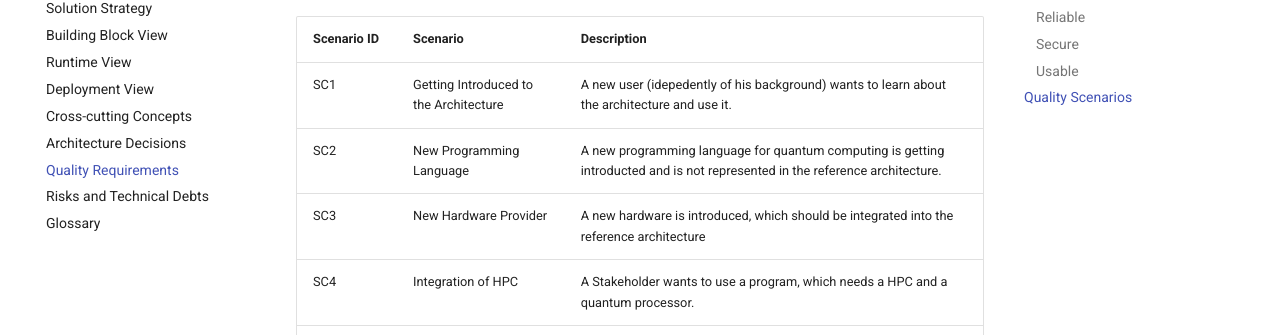
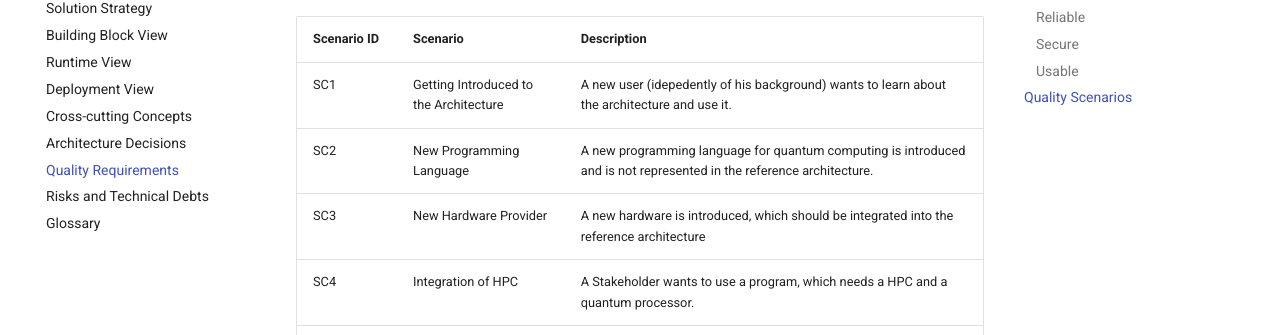
Before and after one commit to FullStaQD/architecture, an MkDocs documentation site: the page built from docs/10_quality_requirements.md, in a window 1280 px wide and 900 px high, scrolled down 4933 px. Shown: the part 226-561 px from the top of the window. Built offline with MkDocs 1.6.1 and Material for MkDocs 9.7.7, drawn with Linux system fonts in a browser that asks for light colours.

Commit message:
Update docs/10_quality_requirements.md
Co-authored-by: Max Schweikart <60352933+schweikart@users.noreply.github.com>
Signed-off-by: RinorKIT <tc4656@kit.edu>

```diff
--- a/docs/10_quality_requirements.md
+++ b/docs/10_quality_requirements.md
@@ -103,7 +103,7 @@ We sort the quality requirements after the arc42 design (https://quality.arc42.o
 Scenario ID | Scenario  | Description |
 |-------------| ------------- | ------------- |
 | SC1 | Getting Introduced to the Architecture  | A new user (idepedently of his background) wants to learn about the architecture and use it.  |
-| SC2 | New Programming Language  | A new programming language for quantum computing is getting introducted and is not represented in the reference architecture. |
+| SC2 | New Programming Language  | A new programming language for quantum computing is introduced and is not represented in the reference architecture. |
 | SC3 | New Hardware Provider  | A new hardware is introduced, which should be integrated into the reference architecture |
 | SC4 | Integration of HPC  | A Stakeholder wants to use a program, which needs a HPC and a quantum processor.  |
 | SC5 | Errors in the Architecture  | A Stakeholder finds an undefined space or error in the reference architecture  |
```
